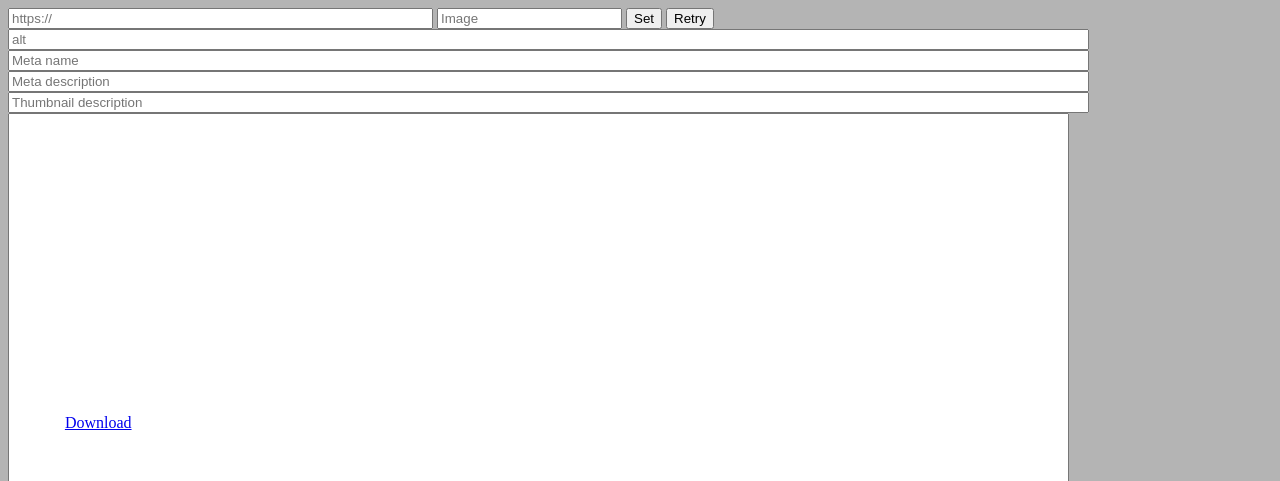
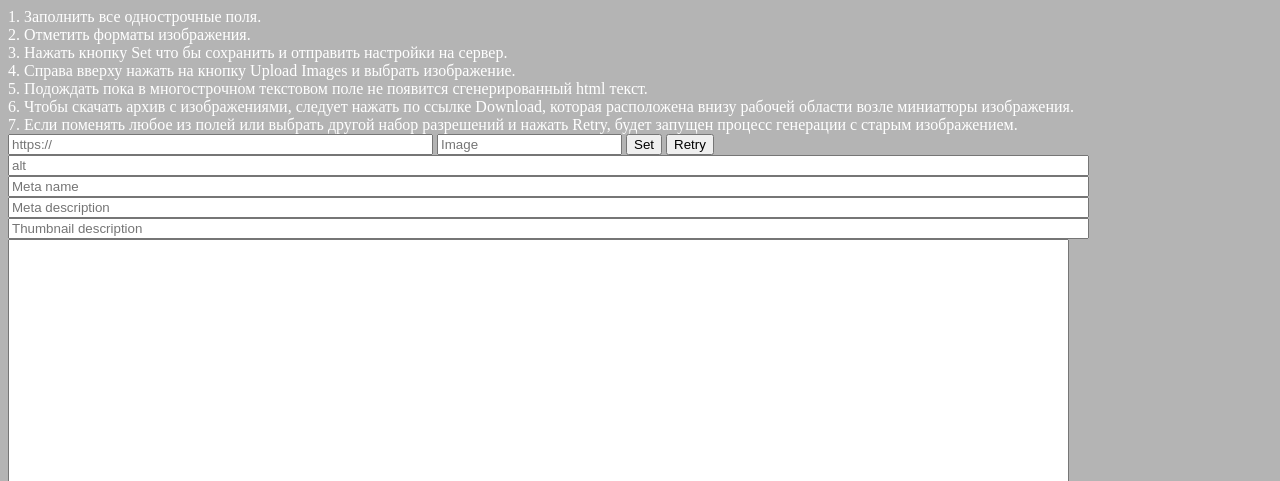
Before and after one commit to irramail/img4schemaorg, a plain HTML site: page public/text.html in a window 1280 px wide. Shown: the top 481 px of the page. Drawn offline with Linux system fonts and the light colour scheme.

Commit message:
howto instructions

```diff
--- a/public/text.html
+++ b/public/text.html
@@ -16,6 +16,16 @@
         </style>
     </head>
     <body>
+      <div>
+	<div>1. Заполнить все однострочные поля.</div>
+	<div>2. Отметить форматы изображения.</div>
+	<div>3. Нажать кнопку Set что бы сохранить и отправить настройки на сервер.</div>
+	<div>4. Справа вверху нажать на кнопку Upload Images и выбрать изображение.</div>
+	<div>5. Подождать пока в многострочном текстовом поле не появится сгенерированный html текст.</div>
+	<div>6. Чтобы скачать архив с изображениями, следует нажать по ссылке Download, которая расположена внизу рабочей области возле миниатюры изображения.</div>
+	<div>7. Если поменять любое из полей или выбрать другой набор разрешений и нажать Retry, будет запущен процесс генерации с старым изображением.</div>
+      </div>
+
       <div id="blockAspectRes" name="blockAsppectRes"></div>
         <div id="text">
             <input type="text" id="url" name="url" placeholder="https://" size="50">
```
